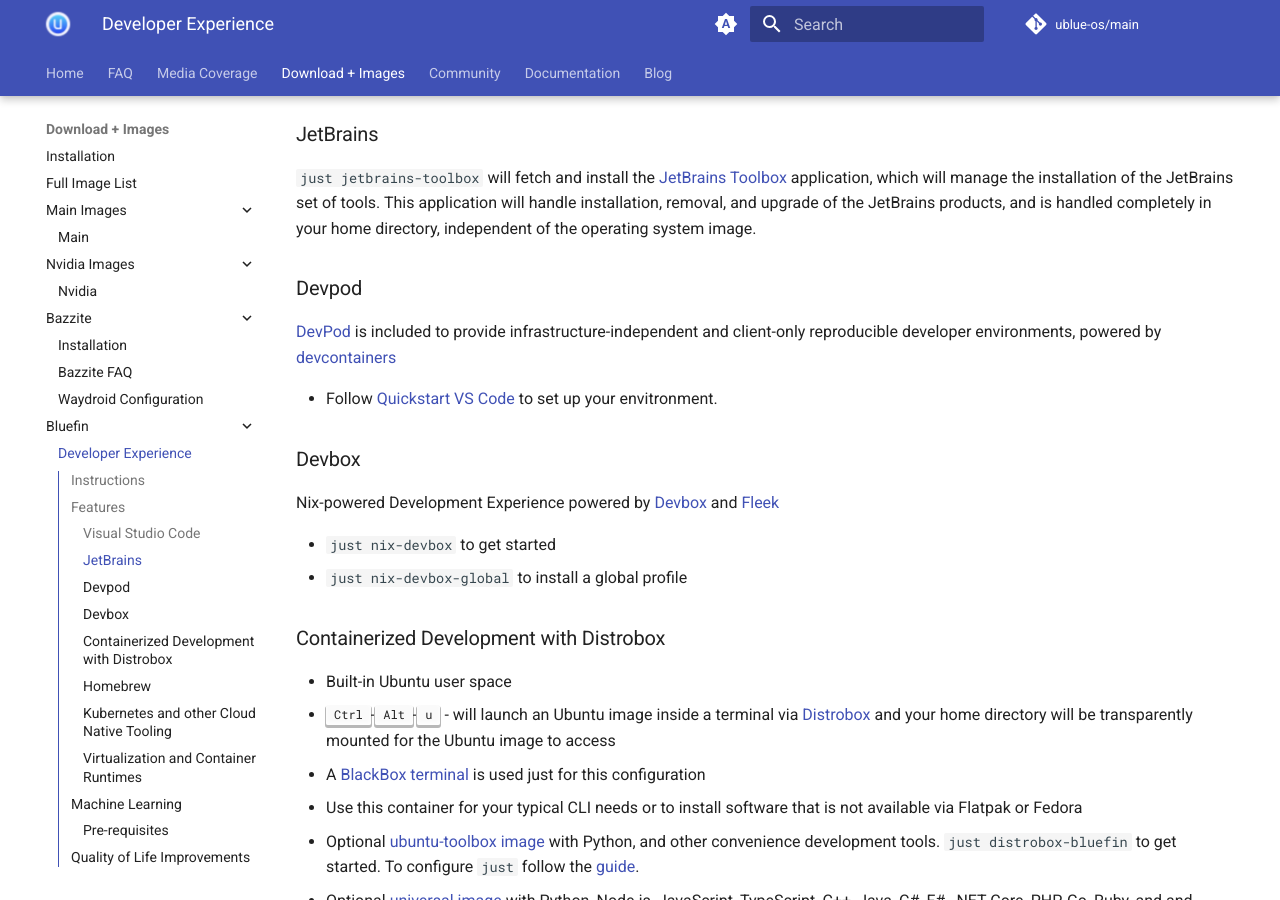
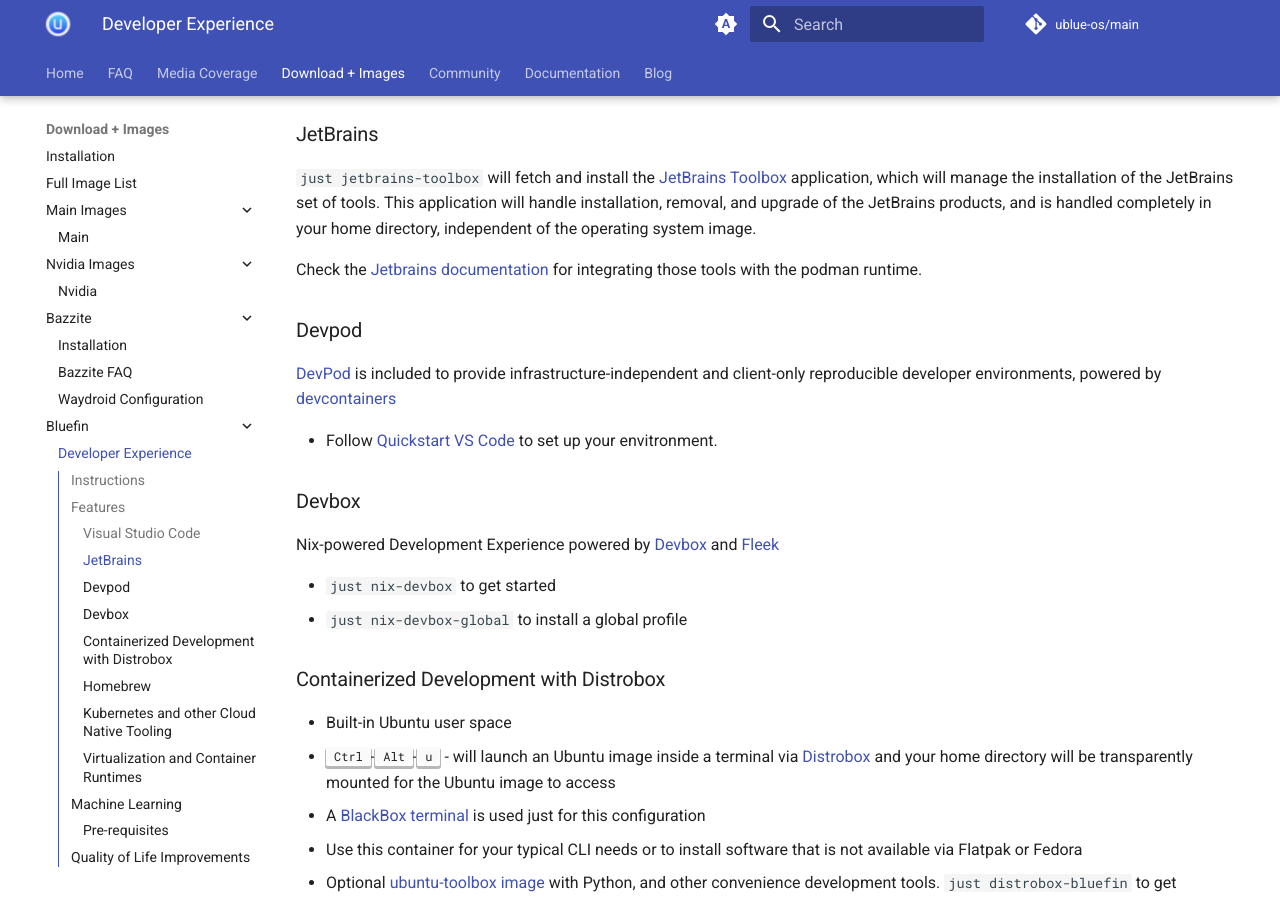
Before and after one commit to ublue-os/website, an MkDocs documentation site: the page built from docs/images/bluefin/developer-experience.md, in a window 1280 px wide and 900 px high, scrolled down 813 px. Built offline with MkDocs 1.6.1 and Material for MkDocs 9.7.7, drawn with Linux system fonts in a browser that asks for light colours; comment, search, counter and statistics services are not loaded.

Commit message:
feat: add link to jetbrains/podman docs (#428)

```diff
--- a/docs/images/bluefin/developer-experience.md
+++ b/docs/images/bluefin/developer-experience.md
@@ -25,6 +25,8 @@ Like all Universal Blue images, switching is atomic, allowing for clean switchin
 ### JetBrains
 
 `just jetbrains-toolbox` will fetch and install the [JetBrains Toolbox](https://www.jetbrains.com/toolbox-app) application, which will manage the installation of the JetBrains set of tools. This application will handle installation, removal, and upgrade of the JetBrains products, and is handled completely in your home directory, independent of the operating system image.
+
+Check the [Jetbrains documentation](https://www.jetbrains.com/help/idea/podman.html) for integrating those tools with the podman runtime.
 
 ### Devpod
 
```
